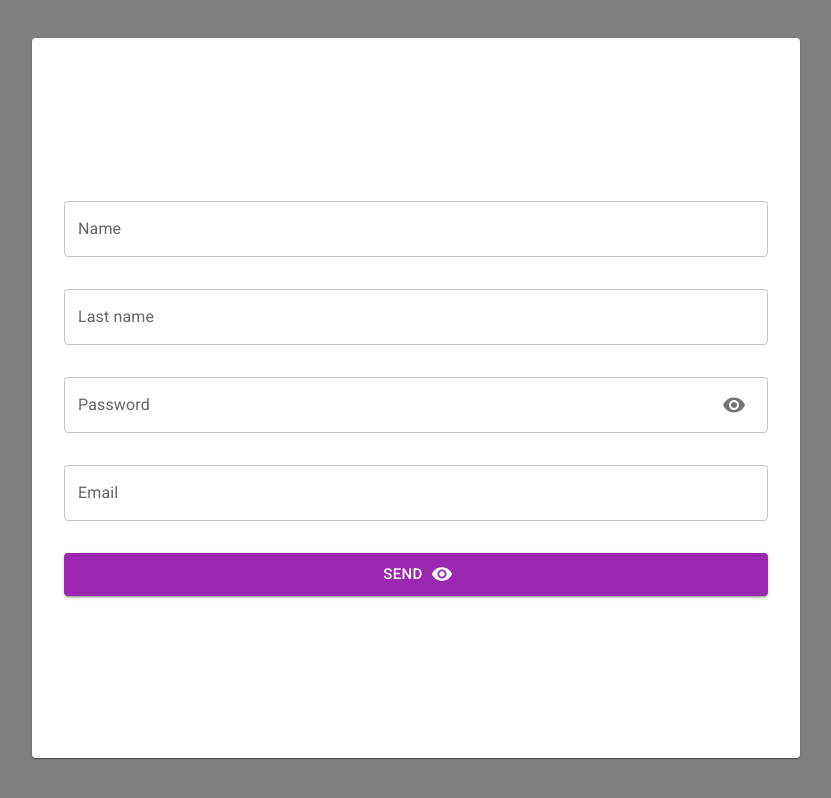
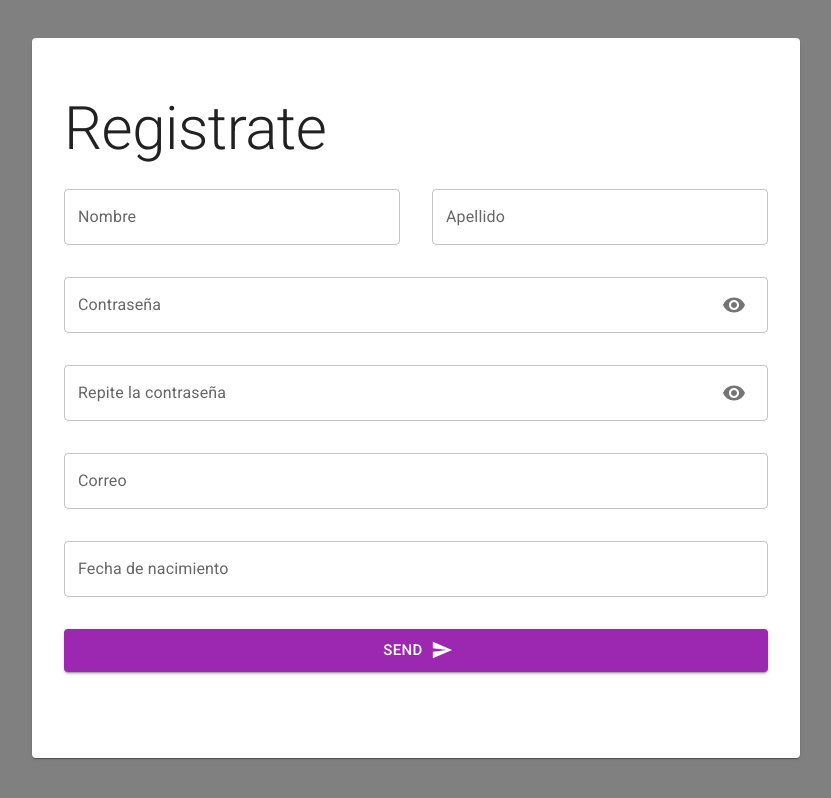
Before and after one commit to JuanjoGrillo/PFJuanGrillo, a React (Vite) app: page / in a window 1280 px wide. Shown: the whole page, without its empty margins (224-1055 px from the left). Built offline with nearby package versions, Linux system fonts and the light colour scheme.

Commit message:
Version sin metodo 'POST' del formulario de registro. Se añadió la librería de 'React-hook-form'

```diff
--- a/package.json
+++ b/package.json
@@ -16,8 +16,11 @@
     "@mui/icons-material": "^5.14.1",
     "@mui/lab": "^5.0.0-alpha.137",
     "@mui/material": "^5.14.2",
+    "@mui/x-date-pickers": "^6.10.2",
+    "dayjs": "^1.11.9",
     "react": "^18.2.0",
-    "react-dom": "^18.2.0"
+    "react-dom": "^18.2.0",
+    "react-hook-form": "^7.45.2"
   },
   "devDependencies": {
     "@types/react": "^18.2.15",
--- a/src/Form/Form.jsx
+++ b/src/Form/Form.jsx
@@ -1,45 +1,48 @@
+import { useEffect } from 'react'
 import VisibilityIcon from '@mui/icons-material/Visibility'
 import VisibilityOffIcon from '@mui/icons-material/VisibilityOff'
+import SendIcon from '@mui/icons-material/Send'
 import {
     Box,
     Button,
     InputAdornment,
     Paper,
     TextField,
-    ThemeProvider,
-    createTheme,
-    Container,
-    IconButton
+    IconButton,
+    Typography
 } from "@mui/material"
-import {
-    red,
-    blue
-} from "@mui/material/colors"
+import { AdapterDayjs } from '@mui/x-date-pickers/AdapterDayjs'
+import { LocalizationProvider } from '@mui/x-date-pickers/LocalizationProvider'
+import { DatePicker } from '@mui/x-date-pickers/DatePicker'
 import { useState } from "react"
+import { useForm } from "react-hook-form";
+
 const Form = () => {
-    const [ values, setValues ] = useState({
-        name: "",
-        lastName: "",
-        password: "",
-        email: ""
+    const [ visible, setVisible ] = useState(false)
+    const [ visibleTwo, setVisibleTwo ] = useState(false)
+    const {
+        register,
+        handleSubmit,
+        formState: { errors },
+        watch,
+        setValue
+    } = useForm();
+
+    const onSubmit = handleSubmit((data) => {
+        console.log(data)
     })
-    const [ visible, setVisible ] = useState(false)
-
-    const handleSubmit = (e) => {
-        e.preventDefault()
-        console.log(values)
-    }
-    const handleInputChange = (e) => {
-        setValues({
-            ...values,
-            [e.target.name]: e.target.value
-        })
-    }
-    const handleIconButton = () => {
+    const handlePassword = () => {
         if(visible) {
             setVisible(false)
         } else {
             setVisible(true)
+        }
+    }
+    const handleRepeatPassword = () => {
+        if(visibleTwo) {
+            setVisibleTwo(false)
+        } else {
+            setVisibleTwo(true)
         }
     }
 
@@ -47,52 +50,113 @@ const Form = () => {
             <Paper sx={{
                 height: 1,
                 display: "flex",
-                alignItems: "center"
+                flexDirection: "column",
+                justifyContent: "center"
             }}>
+                <Typography
+                    variant='h2'
+                    sx={{
+                        textAlign: "left",
+                        mb: 3,
+                        ml:4
+                    }}
+                >
+                    Registrate
+                </Typography>
                 <Box
                     noValidate
-                    onSubmit={handleSubmit}
+                    onSubmit={ onSubmit }
                     component="form"
                     sx={{
                         width:"100%",
                         display: "flex",
-                        flexDirection: "column"
+                        flexDirection: "column",
+                    }}
+                >
+                    <Box
+                        sx={{
+                            display: "flex"
                         }}
                     >
                         <TextField
+                            {
+                                ...register("name",
+                                {
+                                    required: {
+                                        value: true,
+                                        message: "Debes ingresar un nombre."
+                                    },
+                                    minLength: {
+                                        value: 3,
+                                        message: "El nombre debe contener al menos tres caracteres."
+                                    },
+                                    maxLength: {
+                                        value: 20,
+                                        message: "El nombre no puede sobrepasar los veinte caracteres."
+                                    }
+                                })
+                            }
+                            name="name"
                             autoComplete='off'
-                        value={values.name}
-                        onChange={handleInputChange}
-                        // error={values.name}
-                        helperText={values.name && "Don't type anymore"}
-                        name="name"
-                        label="Name"
+                            helperText= { errors.name && `${errors.name.message}`}
+                            label="Nombre"
                             sx={{
-                            mx: 4,
-                            my: 4
+                                flexGrow: 1,
+                                mr: 4,
+                                ml: 4,
                             }}
                         />
                         <TextField
+                            {
+                                ...register("lastName",
+                                {
+                                    required: {
+                                        value: true,
+                                        message: "Debes ingresar un apellido."
+                                    },
+                                    minLength: {
+                                        value: 3,
+                                        message: "El apellido debe contener al menos tres caracteres."
+                                    },
+                                    maxLength: {
+                                        value: 20,
+                                        message: "El apellido no puede sobrepasar los veinte caracteres."
+                                    }
+                                })
+                            }
+                            name="lastName"
                             autoComplete='off'
-                        value={values.lastName}
-                        onChange={handleInputChange}
-                        // error={values.lastName}
-                        helperText={values.lastName && "Don't type anymore"}
-                        name="lastName"
-                        label="Last name"
+                            helperText={errors.lastName && `${errors.lastName.message}`}
+                            label="Apellido"
                             sx={{
-                            mx: 4,
+                                flexGrow: 1,
+                                mr: 4,
                                 mb: 4
                             }}
                         />
+                    </Box>
                     <TextField
+                        {
+                            ...register("password",
+                            {
+                                required: {
+                                    value: true,
+                                    message: "Debes ingresar una contraseña."
+                                },
+                                minLength: {
+                                    value: 4,
+                                    message: "La contraseña debe constar de al menos cuatro caracteres."
+                                },
+                                maxLength: {
+                                    value: 16,
+                                    message: "La contraseña debe tener menos de 16 caracteres."
+                                }
+                            })
+                        }
+                        name="password"
                         autoComplete='off'
-                        value={values.password}
-                        onChange={handleInputChange}
-                        // error={values.password}
-                        helperText={values.password && "Don't type anymore"}
-                        name="password"
-                        label="Password"
+                        helperText={errors.password && `${errors.password.message}`}
+                        label="Contraseña"
                         type={ visible ? "text" : "password"}
                         sx={{
                             mx: 4,
@@ -103,7 +167,7 @@ const Form = () => {
                                 <InputAdornment
                                 position="end"
                                 >
-                                    <IconButton onClick={handleIconButton}>
+                                    <IconButton onClick={handlePassword}>
                                         { visible ? <VisibilityOffIcon /> : <VisibilityIcon /> }
                                     </IconButton>
                                 </InputAdornment>
@@ -111,20 +175,87 @@ const Form = () => {
                         }}
                     />
                     <TextField
+                        {
+                            ...register("repeatPassword",
+                            {
+                                required: {
+                                    value: true,
+                                    message: "Debes ingresar la contraseña."
+                                },
+                                minLength: {
+                                    value: 4,
+                                    message: "La contraseña debe constar de al menos cuatro caracteres."
+                                },
+                                maxLength: {
+                                    value: 16,
+                                    message: "La contraseña debe tener menos de 16 caracteres."
+                                },
+                                validate: (value) => {
+                                    if(value === watch().password) {
+                                        return true
+                                    } else {
+                                        return "Las contraseñas no coinciden."
+                                    }
+                                }
+                            })
+                        }
+                        name= "repeatPassword"
                         autoComplete='off'
-                        value={values.email}
-                        onChange={handleInputChange}
-                        error={values.email ? true : false }
-                        helperText={values.email && "Don't type anymore"}
-                        name="email"
-                        label="Email"
+                        helperText={errors.repeatPassword && `${errors.repeatPassword.message}`}
+                        label="Repite la contraseña"
+                        type={ visibleTwo ? "text" : "password"}
+                        sx={{
+                            mx: 4,
+                            mb: 4,
+                        }}
+                        InputProps={{
+                            endAdornment: (
+                                <InputAdornment
+                                position="end"
+                                >
+                                    <IconButton onClick={handleRepeatPassword}>
+                                        { visibleTwo ? <VisibilityOffIcon /> : <VisibilityIcon /> }
+                                    </IconButton>
+                                </InputAdornment>
+                            )
+                        }}
+                    />
+                    <TextField
+                        {
+                            ...register("email",
+                            {
+                                pattern: {
+                                    value: /^[a-z0-9._%+-]+@[a-z0-9.-]+\.[a-z]{2,4}$/,
+                                    message: "Correo no valido."
+                                }
+                            })
+                        }
+                        name= "email"
+                        autoComplete='off'
+                        helperText={ errors.email && `${errors.email.message}` }
+                        label="Correo"
                         sx={{
                             mx: 4,
                             mb: 4
                         }}
                     />
+                    <LocalizationProvider dateAdapter={AdapterDayjs}>
+                        <DatePicker
+                            sx={{
+                                mx: 4,
+                                mb: 4
+                            }}
+                            onChange= { (newDateValue) => {
+                                    setValue("birthday", `${newDateValue.$D}/${newDateValue.$M + 1}/${newDateValue.$y}`)
+                                }
+                            }
+                            name="birthday"
+                            label="Fecha de nacimiento"
+                            slotProps={{ textField: { variant: 'outlined' } }}
+                        />
+                    </LocalizationProvider>
                     <Button
-                        endIcon={<VisibilityIcon />}
+                        endIcon={<SendIcon />}
                         type="submit"
                         variant="contained"
                         sx={{
```
Also changed, not shown: 1 other file (tests, documents, lock files or other folders). Lines whose indentation alone changed are shown as unchanged.
